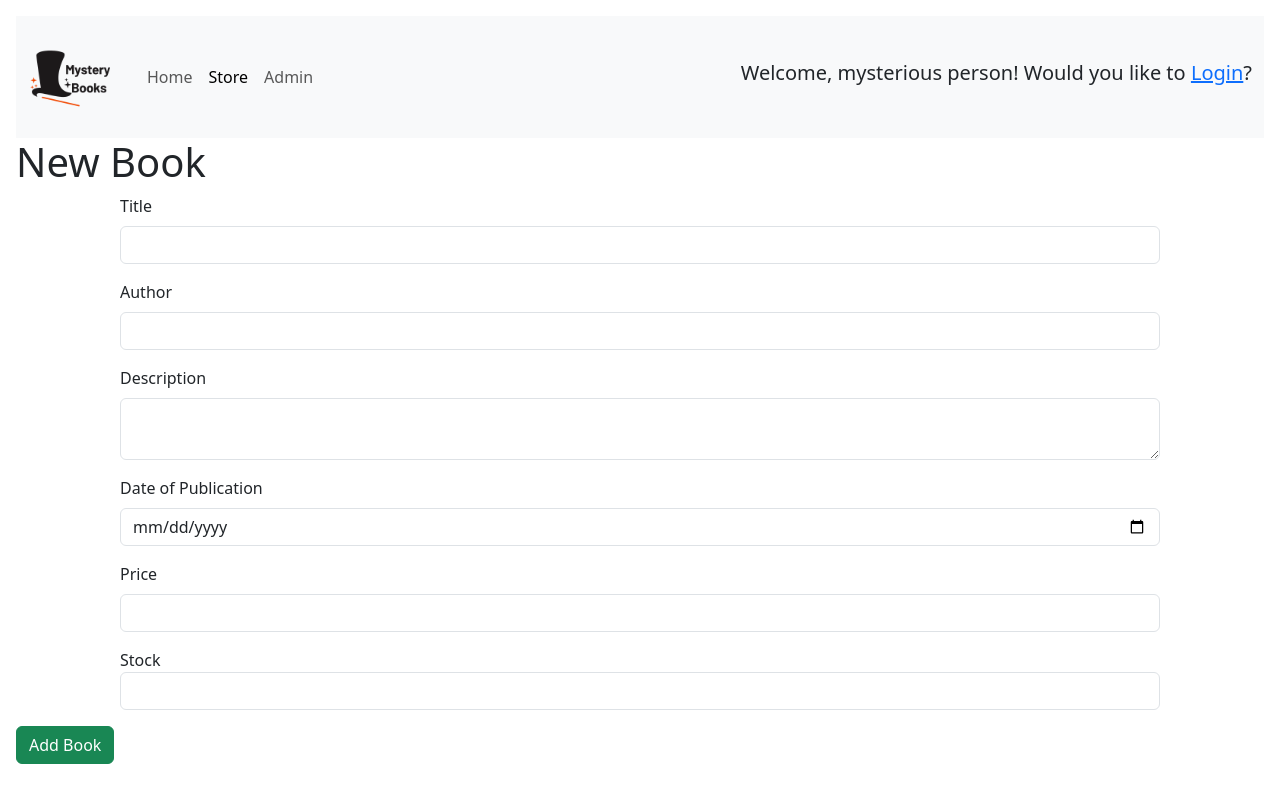
After one commit to zsolt-nagy/2023-apr-django-bookstore, a Django app: page /store/new in a window 1280 px wide. The commit adds this page. Run offline with Django 4.2, Linux system fonts and the light colour scheme.

Commit message:
add feature

```diff
--- /dev/null
+++ b/store/templates/store/new_book.html
@@ -0,0 +1,80 @@
+{% extends 'base.html' %}
+
+{% block content %}
+    {% if create_successful %}
+    <div class="alert alert-success alert-dismissible fade show" role="alert">
+        The book has been created.
+        <button type="button" class="btn-close" data-bs-dismiss="alert" aria-label="Close"></button>
+    </div>
+    {% endif %}
+    {% if post_error %}
+    <div class="alert alert-danger alert-dismissible fade show" role="alert">
+        Error creating the book.
+        <button type="button" class="btn-close" data-bs-dismiss="alert" aria-label="Close"></button>
+    </div>
+    {% endif %}
+
+
+    <form method="POST" action="{% url 'new_book' %}">
+        {% csrf_token %}
+        <div class="mb-3 col-10 offset-1">
+            <label for="title-field" class="form-label">Title</label>
+            <input
+                type="text"
+                class="form-control"
+                id="title-field"
+                name="title"
+                required />
+        </div>
+        <div class="mb-3 col-10 offset-1">
+            <label for="author-field" class="form-label">Author</label>
+            <input
+                type="text"
+                class="form-control"
+                id="author-field"
+                name="author"
+                required />
+        </div>
+        <div class="mb-3 col-10 offset-1">
+            <label for="description-field" class="form-label">Description</label>
+            <textarea
+                class="form-control"
+                id="description-field"
+                name="description"
+                required></textarea>
+        </div>
+        <div class="mb-3 col-10 offset-1">
+            <label for="date-of-pub-field" class="form-label">Date of Publication</label>
+            <input
+                type="date"
+                class="form-control"
+                id="date-of-pub-field"
+                name="date_of_pub"
+                required />
+        </div>
+        <div class="mb-3 col-10 offset-1">
+            <label for="price-field" class="form-label">Price</label>
+            <input
+                type="number"
+                class="form-control"
+                id="price-field"
+                name="price"
+                min="0"
+                max="9999"
+                step="0.01"
+                required />
+        </div>
+        <div class="mb-3 col-10 offset-1">
+            <label for="stock-field" class="stock-label">Stock</label>
+            <input
+                type="number"
+                class="form-control"
+                id="stock-field"
+                name="stock"
+                min="0"
+                required />
+        </div>
+
+        <button type="submit" class="btn btn-success">Add Book</button>
+    </form>
+{% endblock %}
--- a/store/templates/store/store.html
+++ b/store/templates/store/store.html
@@ -5,7 +5,7 @@
             There {{ count|pluralize:"is,are" }} {{ count }} book{{ count|pluralize }} in the store:
 
             <p>
-                <a href="#" class="btn btn-success">New Book</a>
+                <a href="{% url 'new_book' %}" class="btn btn-success">New Book</a>
             </p>
             <ul>
                 {% for book in books %}
--- a/store/urls.py
+++ b/store/urls.py
@@ -6,4 +6,5 @@ urlpatterns = [
     path('', views.index, name='index'),
     path('store/', views.store, name='store'),
     path('store/<int:book_id>', views.display_book, name='display_book'),
+    path('store/new', views.new_book, name='new_book'),
 ]
--- a/store/views.py
+++ b/store/views.py
@@ -12,15 +12,16 @@ def index(request):
 
 
 def store(request):
-   books = Book.objects.all()
-   count = books.count()
-   context = {
-       'count': count,
-       'books': books,
-       'page': 'Welcome to Mystery Books',
-       'menu_item': 'store'
-   }
-   return render(request, "store/store.html", context)
+    books = Book.objects.all()
+    count = books.count()
+    context = {
+        'count': count,
+        'books': books,
+        'page': 'Welcome to Mystery Books',
+        'menu_item': 'store'
+    }
+    return render(request, "store/store.html", context)
+
 
 def display_book(request, book_id):
     try:
@@ -35,3 +36,27 @@ def display_book(request, book_id):
         'book': book
     }
     return render(request, 'store/book.html', context) # TODO: write new template
+
+
+def new_book(request):
+    context = {
+        'page': 'New Book',
+        'menu_item': 'store',
+        'create_successful': False,
+        'post_error': False,
+    }
+    if request.method == 'POST':
+        try:
+            new_book = Book(
+                title = request.POST.get('title'),
+                author = request.POST.get('author'),
+                description = request.POST.get('description'),
+                publish_date = request.POST.get('date_of_pub'),
+                price = request.POST.get('price'),
+                stock = request.POST.get('stock')
+            )
+            new_book.save()
+            context['create_successful'] = True
+        except:
+            context['post_error'] = True
+    return render(request, 'store/new_book.html', context)
```
